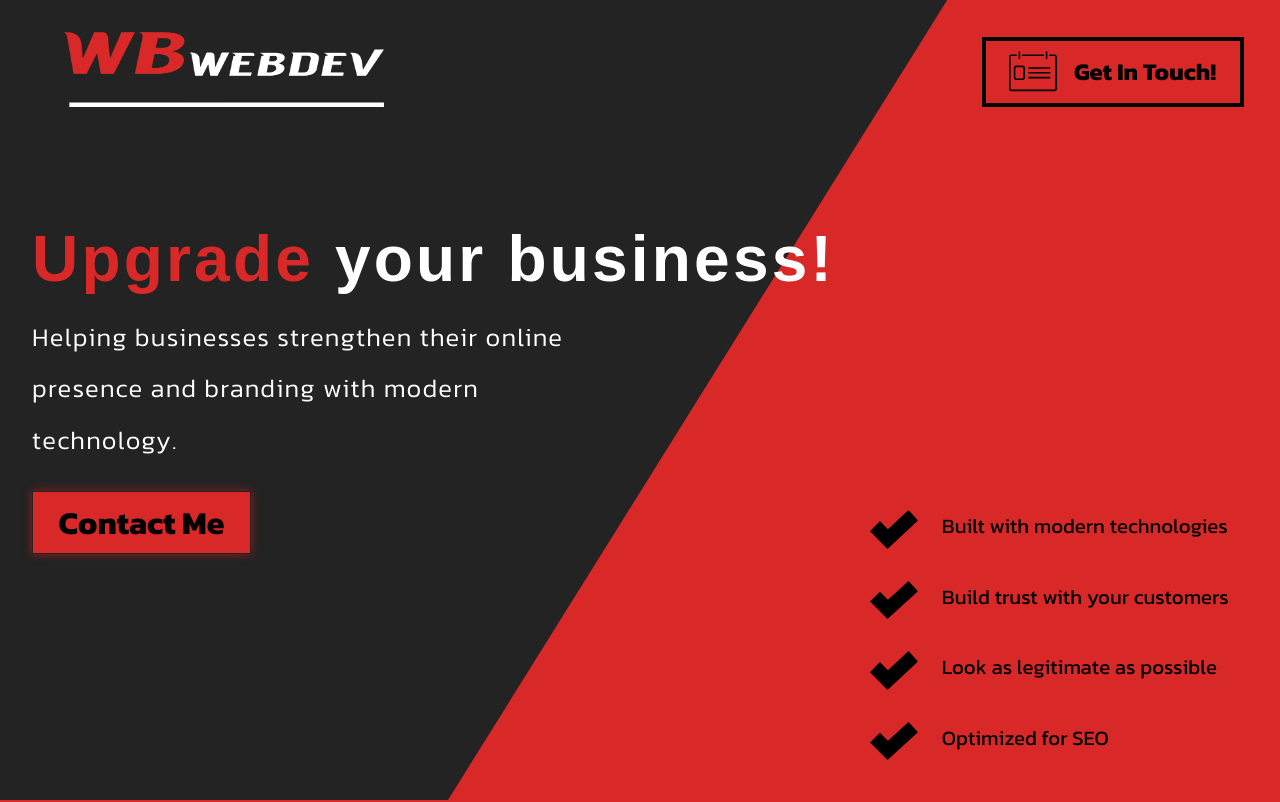
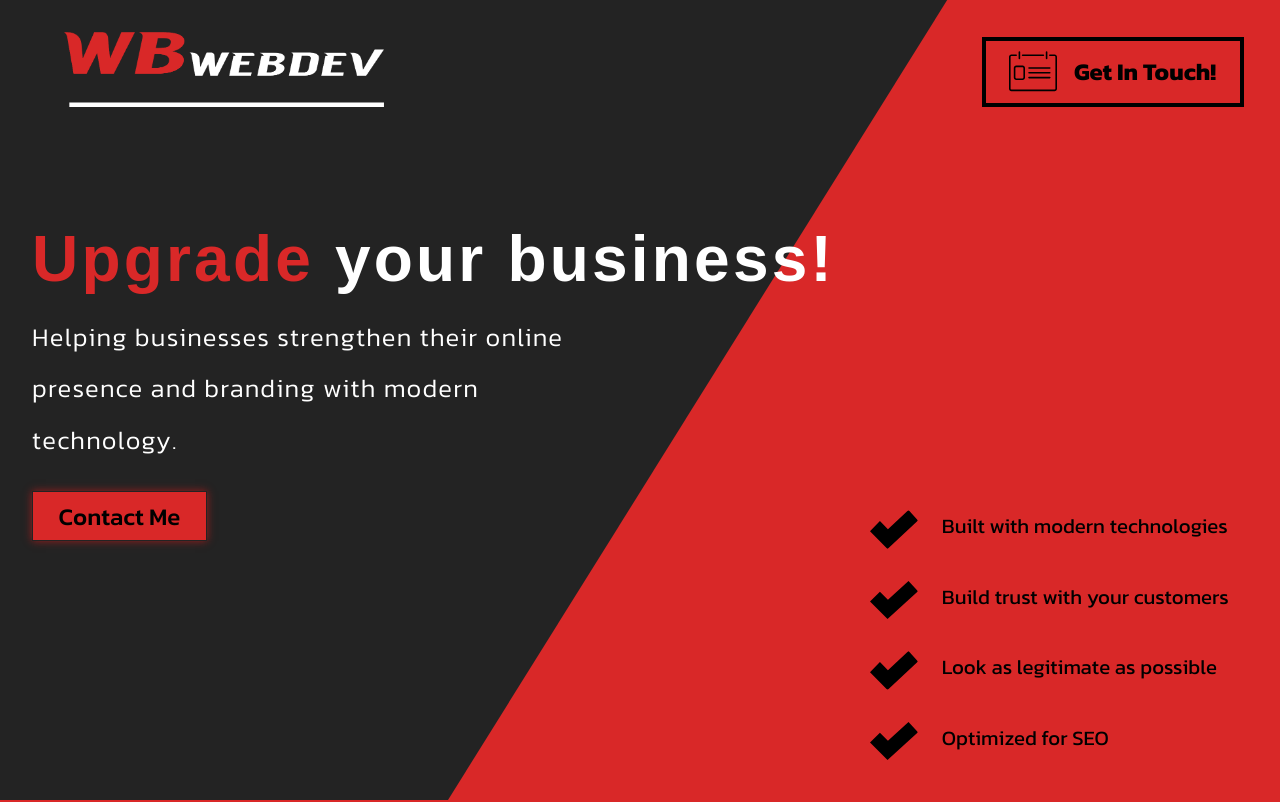
Before and after one commit to wbwebdevelopment/website, a React (Vite) app: page / in a window 1280 px wide. Shown: the top 802 px of the page. Built offline with nearby package versions, Linux system fonts and the light colour scheme; a web font is replaced by a local one.

Commit message:
update styling

```diff
--- a/src/components/Header/header.css
+++ b/src/components/Header/header.css
@@ -76,14 +76,14 @@ header{
     text-decoration: none;
     color: var(--main-text-color);
     background-color: var(--secondary-color);
-    font-weight: bold;
+    font-weight: 500;
     position: relative;
     top: 2vw;
     margin-left: 2rem;
     padding: 0.5vw 2vw;
     box-shadow: 0px 0px 8px #9b1d1d;
     border: 1px solid var(--main-color);
-    font-size: 2rem;
+    font-size: 1.5rem;
 }
 
 #pointsWrapper{
```
